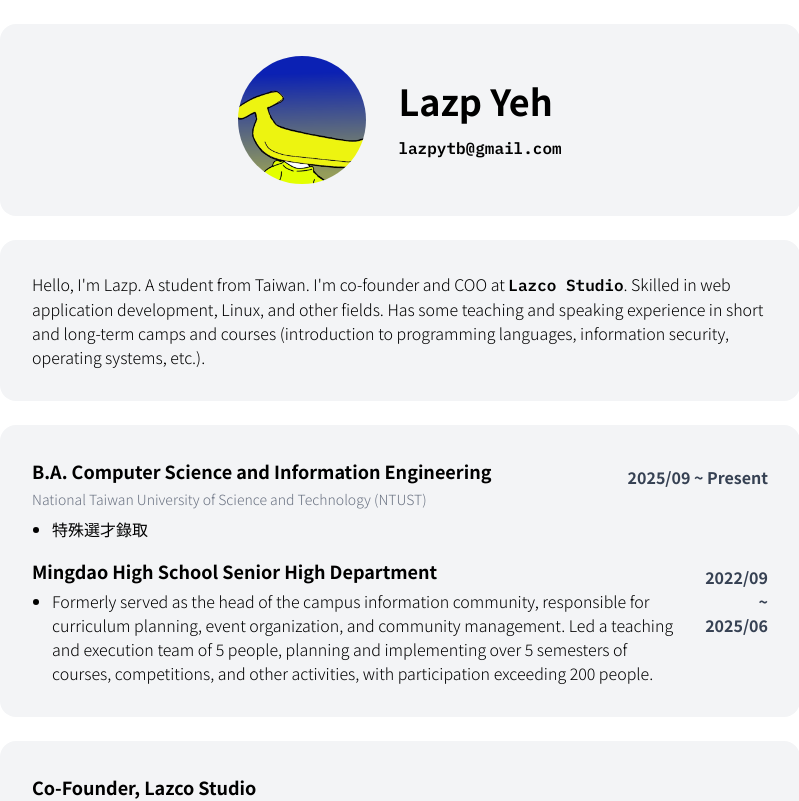
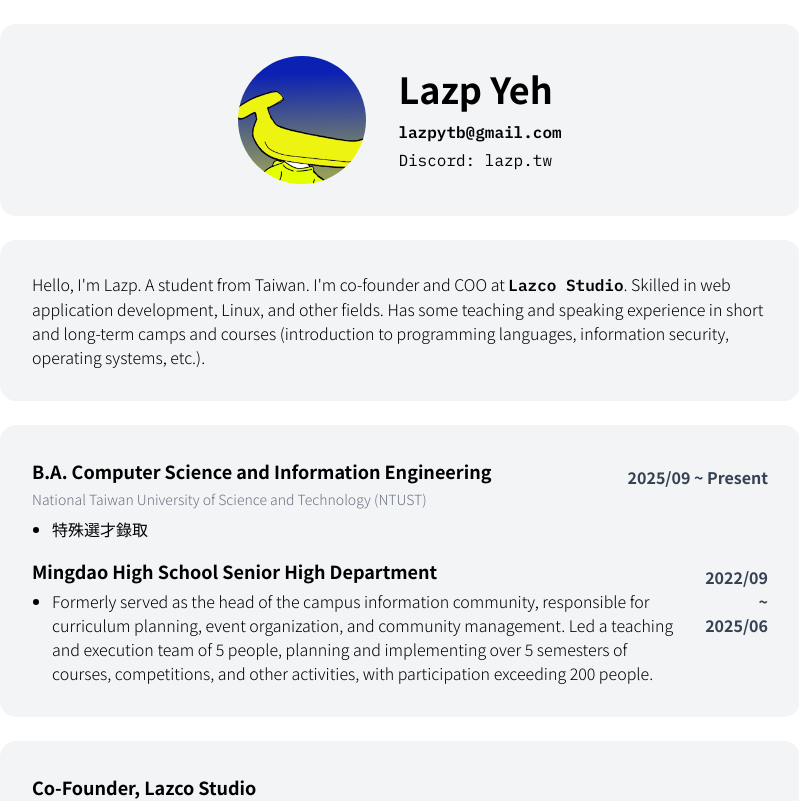
Before and after one commit to banahaker/banahaker.github.io, a React (Vite) app: page / in a window 1280 px wide. Shown: the top 801 px of the page, without its empty margins (240-1039 px from the left). Built offline with nearby package versions, Linux system fonts and the light colour scheme.

Commit message:
fix: adjust spacing in ProfileBlock and restructure contact information layout

```diff
--- a/src/components/ProfileBlock.tsx
+++ b/src/components/ProfileBlock.tsx
@@ -9,14 +9,17 @@ export default function ProfileBlock() {
           alt="Lazp's Avatar"
           className="rounded-full w-[128px] h-[128px]"
         />
-        <div className="flex flex-col gap-4">
+        <div className="flex flex-col gap-3">
           <h1 className="text-4xl font-bold">Lazp Yeh</h1>
+          <div className="flex flex-col gap-1">
             <a
               className="ibm-plex-mono transition-all duration-200 ease-in-out hover:text-transparent hover:bg-clip-text hover:bg-gradient-to-r hover:from-blue-600 hover:to-pink-600"
               href="mailto:lazpytb@gmail.com"
             >
               lazpytb@gmail.com
             </a>
+            <p className="ibm-plex-mono">Discord: lazp.tw</p>
+          </div>
         </div>
       </div>
     </>
```
Lines whose indentation alone changed are shown as unchanged.
